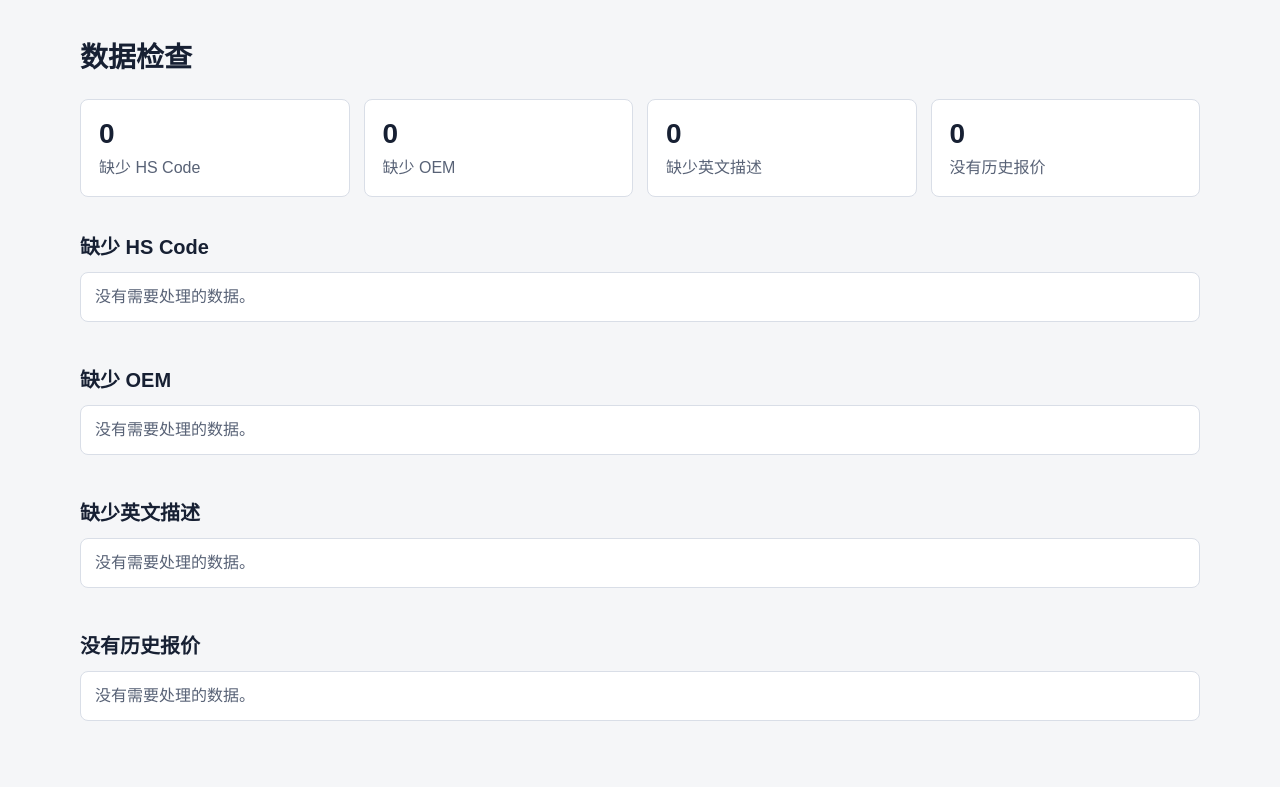
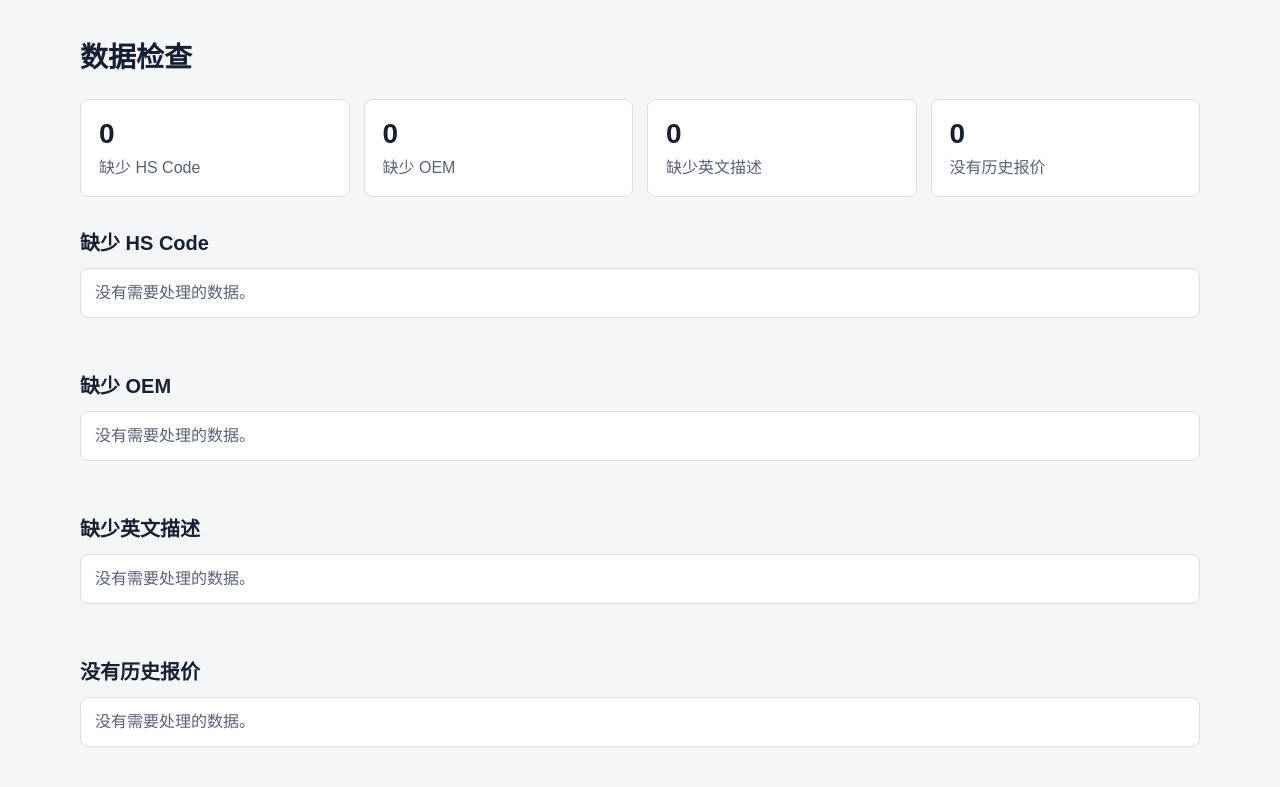
Before and after one commit to nancy-sun/gts-internal-tool, a Python web app: template app/templates/data_quality.html in a window 1280 px wide. Shown: the part 64-851 px from the top of the page. Before the commit the page ends 785 px from the top, so only its background shows below. Run offline with Jinja, Linux system fonts and the light colour scheme; the template is opened without the code that fills it, so the values that code supplies are empty.

Commit message:
Increase table section spacing

```diff
--- a/app/static/styles.css
+++ b/app/static/styles.css
@@ -628,14 +628,6 @@ button:disabled {
   margin-bottom: 30px;
 }
 
-.data-quality-section {
-  margin-top: 34px;
-}
-
-.data-quality-section + .data-quality-section {
-  margin-top: 42px;
-}
-
 .search-form {
   display: grid;
   grid-template-columns: 160px minmax(180px, 1fr) 120px;
@@ -727,6 +719,10 @@ button:disabled {
 .table-section h2 {
   margin: 0 0 12px;
   font-size: 20px;
+}
+
+.table-section + .table-section {
+  margin-top: 52px;
 }
 
 .empty-state {
```
